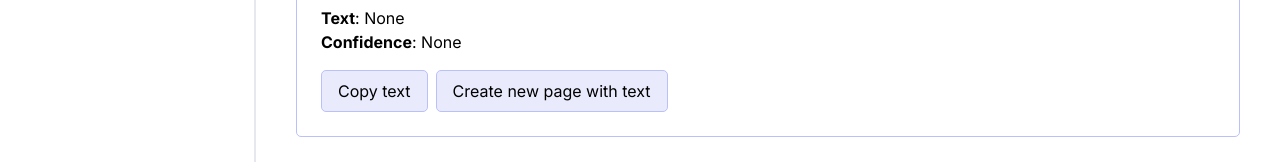
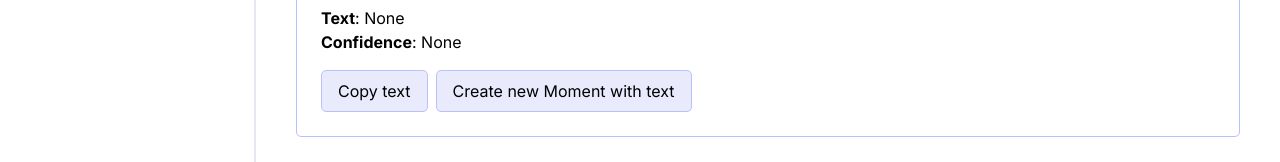
Before and after one commit to Yourself1011/memento, a React (Vite) app in the folder client/: page /ocr in a window 1280 px wide. Shown: the part 537-699 px from the top of the page. Built offline with nearby package versions, Linux system fonts and the light colour scheme.

Commit message:
fix(front): change page to Moment

```diff
--- a/client/src/pages/OCR/OCR.tsx
+++ b/client/src/pages/OCR/OCR.tsx
@@ -51,7 +51,7 @@ const OCR = () => {
           </div>
           <div className='flex gap-2 mt-4'>
             <button className={imagePath ? "" : "no"} onClick={() => {navigator.clipboard.writeText(text || "")}}>Copy text</button>
-            <button className={imagePath ? "" : "no"}>Create new page with text</button>
+            <button className={imagePath ? "" : "no"}>Create new Moment with text</button>
           </div>
         </div>
       </div>
```
